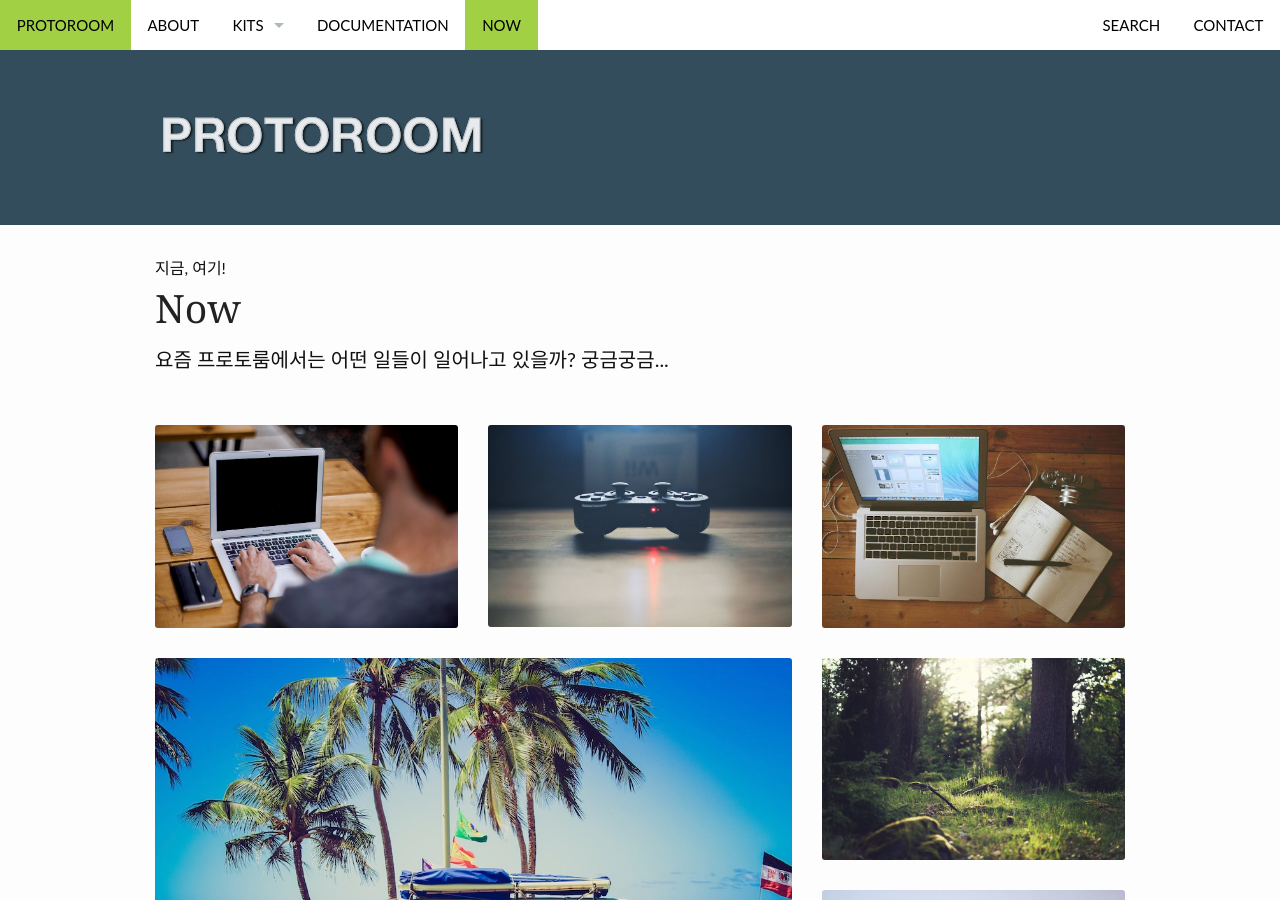
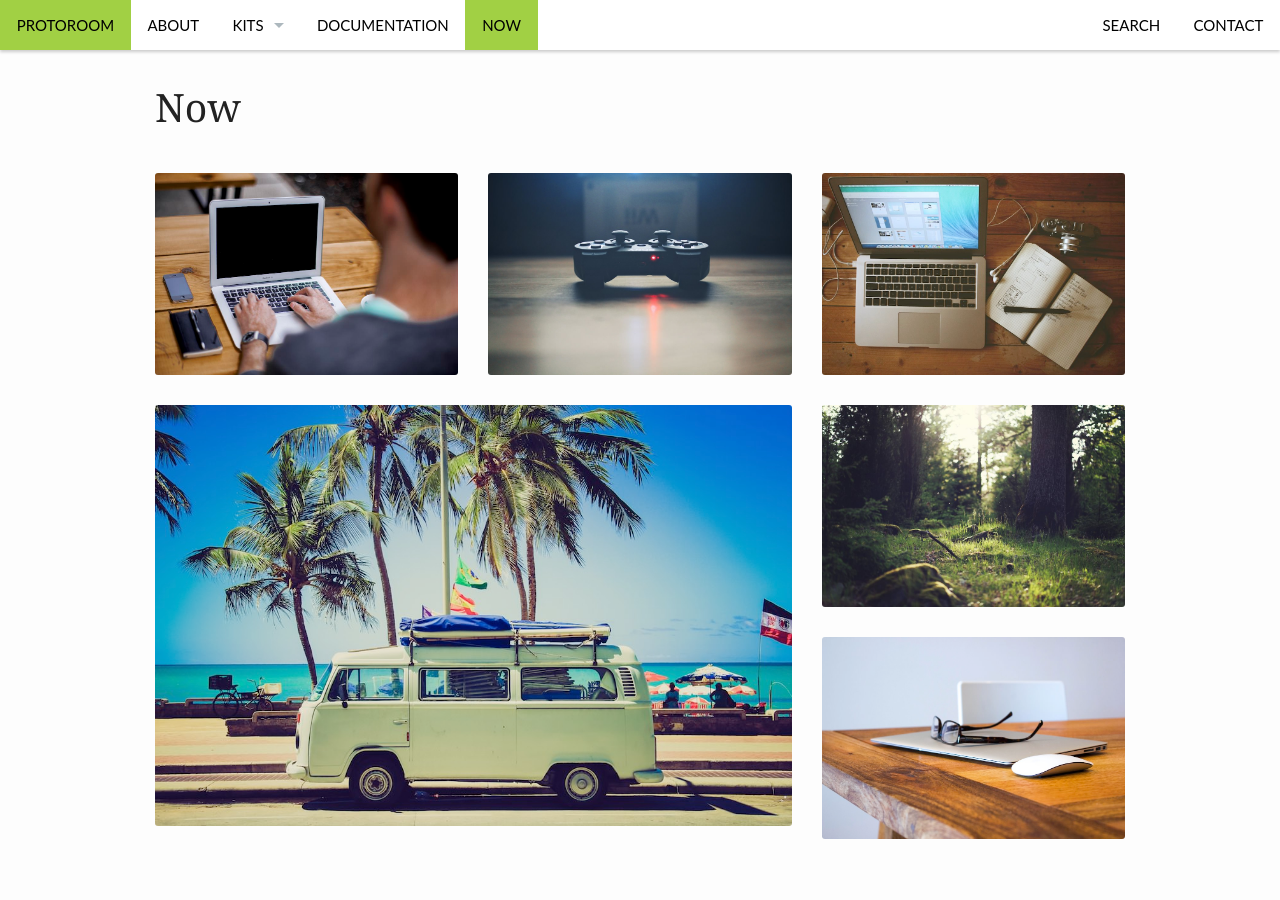
Before and after one commit to PROTOROOM/PROTOROOM, a Jekyll site: the page built from pages/now.md, in a window 1280 px wide and 900 px high. Built offline with Jekyll 4.4.1, drawn with Linux system fonts in a browser that asks for light colours.

Commit message:
update now

```diff
--- a/pages/now.md
+++ b/pages/now.md
@@ -1,8 +1,7 @@
 ---
 layout: page-fullwidth
 title:  "Now"
-subheadline:  "지금, 여기!"
-teaser: "요즘 프로토룸에서는 어떤 일들이 일어나고 있을까? 궁금궁금... "
+header: no
 permalink: "/now/"
 ---
 <div class="row">
```
